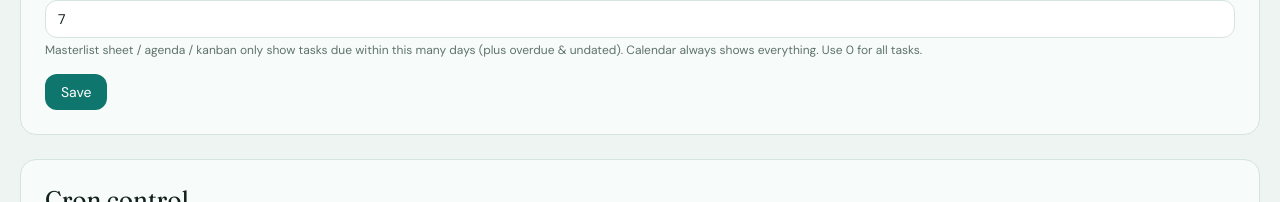
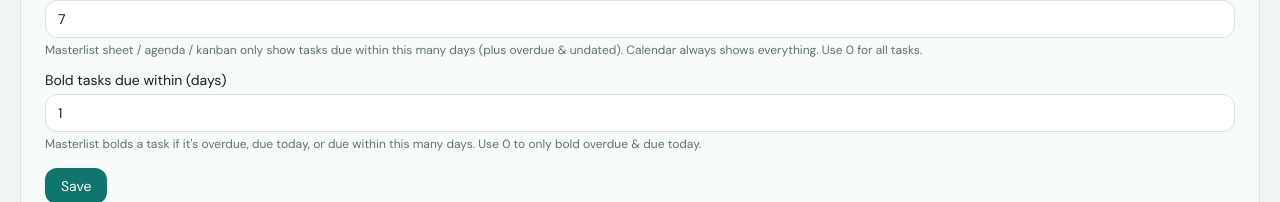
Before and after one commit to agalyar05/personal-assistant, a Next.js app: page /admin/settings in a window 1280 px wide. Shown: the part 498-700 px from the top of the page. Built offline with nearby package versions, Linux system fonts and the light colour scheme; no server answers; the database is empty.

Commit message:
Bold Masterlist tasks that are overdue, due today, or due soon
New "Bold tasks due within (days)" setting (default 1) controls the
window; a task bolds once it's within that many days of its due date,
or already overdue, as long as it isn't complete/submitted/N-A.

```diff
--- a/src/app/admin/assignments/page.tsx
+++ b/src/app/admin/assignments/page.tsx
@@ -101,6 +101,7 @@ export default function AssignmentsPage() {
   const [applications, setApplications] = useState<Application[]>([]);
   const [courses, setCourses] = useState<Course[]>([]);
   const [taskHorizonDays, setTaskHorizonDays] = useState(7);
+  const [dueSoonBoldDays, setDueSoonBoldDays] = useState(1);
   const [msg, setMsg] = useState("");
   const [celebrate, setCelebrate] = useState(false);
   const { pending: undoPending, offerUndo, runUndo, dismiss: dismissUndo } =
@@ -145,6 +146,7 @@ export default function AssignmentsPage() {
     if (sRes.ok) {
       const sJson = await sRes.json();
       setTaskHorizonDays(Number(sJson.settings?.taskHorizonDays ?? 7));
+      setDueSoonBoldDays(Number(sJson.settings?.dueSoonBoldDays ?? 1));
     }
   }, []);
 
@@ -653,6 +655,7 @@ export default function AssignmentsPage() {
         <AssignmentSheet
           assignments={sheetRows}
           courses={courses}
+          dueSoonBoldDays={dueSoonBoldDays}
           onChangeLocal={(id, patch) => {
             if (isAppSheetId(id)) {
               const realId = appIdFromSheetId(id);
--- a/src/app/admin/settings/page.tsx
+++ b/src/app/admin/settings/page.tsx
@@ -12,6 +12,7 @@ type Settings = {
   weeklyBriefingDay: string;
   weeklyBriefingTime: string;
   taskHorizonDays: number;
+  dueSoonBoldDays: number;
   uiTheme: UiThemeSettings;
   cronControl: {
     mode: "off" | "always" | "window";
@@ -28,11 +29,13 @@ export default function SettingsPage() {
   const [settings, setSettings] = useState<Settings | null>(null);
   const [saved, setSaved] = useState("");
   const [taskHorizonInput, setTaskHorizonInput] = useState("7");
+  const [dueSoonBoldInput, setDueSoonBoldInput] = useState("1");
 
   async function load() {
     const res = await fetch("/api/settings");
     const json = await res.json();
     const horizon = Number(json.settings?.taskHorizonDays ?? 7);
+    const dueSoonBold = Number(json.settings?.dueSoonBoldDays ?? 1);
     setSettings({
       ...json.settings,
       uiTheme: json.settings?.uiTheme || {
@@ -41,8 +44,10 @@ export default function SettingsPage() {
       },
       weatherCity: json.settings?.weatherCity || "Detroit",
       taskHorizonDays: horizon,
+      dueSoonBoldDays: dueSoonBold,
     });
     setTaskHorizonInput(String(horizon));
+    setDueSoonBoldInput(String(dueSoonBold));
   }
 
   useEffect(() => {
@@ -59,13 +64,18 @@ export default function SettingsPage() {
     const horizon = Number(
       json.settings?.taskHorizonDays ?? settings?.taskHorizonDays ?? 7,
     );
+    const dueSoonBold = Number(
+      json.settings?.dueSoonBoldDays ?? settings?.dueSoonBoldDays ?? 1,
+    );
     setSettings({
       ...json.settings,
       uiTheme: json.settings?.uiTheme || theme,
       weatherCity: json.settings?.weatherCity || "Detroit",
       taskHorizonDays: horizon,
+      dueSoonBoldDays: dueSoonBold,
     });
     setTaskHorizonInput(String(horizon));
+    setDueSoonBoldInput(String(dueSoonBold));
     setSaved("Saved");
     setTimeout(() => setSaved(""), 2000);
   }
@@ -163,6 +173,38 @@ export default function SettingsPage() {
               everything. Use 0 for all tasks.
             </span>
           </label>
+          <label className="text-sm sm:col-span-2">
+            Bold tasks due within (days)
+            <input
+              type="number"
+              min={0}
+              max={365}
+              className="mt-1 w-full rounded-xl border border-[var(--line)] bg-white px-3 py-2"
+              value={dueSoonBoldInput}
+              onChange={(e) => {
+                const raw = e.target.value;
+                setDueSoonBoldInput(raw);
+                if (raw === "") return;
+                const n = Number(raw);
+                if (!Number.isNaN(n)) {
+                  setSettings({
+                    ...settings,
+                    dueSoonBoldDays: Math.max(0, Math.min(365, n)),
+                  });
+                }
+              }}
+              onBlur={() => {
+                if (dueSoonBoldInput === "") {
+                  setDueSoonBoldInput(String(settings.dueSoonBoldDays));
+                }
+              }}
+            />
+            <span className="mt-1 block text-xs text-[var(--muted)]">
+              Masterlist bolds a task if it&apos;s overdue, due today, or due
+              within this many days. Use 0 to only bold overdue &amp; due
+              today.
+            </span>
+          </label>
         </div>
         <button
           type="button"
@@ -173,6 +215,7 @@ export default function SettingsPage() {
               weatherCity: settings.weatherCity,
               morningBriefingTime: settings.morningBriefingTime,
               taskHorizonDays: settings.taskHorizonDays,
+              dueSoonBoldDays: settings.dueSoonBoldDays,
               cronControl: { ...cc, timezone: settings.timezone },
             })
           }
--- a/src/app/api/settings/route.ts
+++ b/src/app/api/settings/route.ts
@@ -35,6 +35,7 @@ export async function GET(req: Request) {
         uiTheme: settings.uiTheme,
         cronControl: settings.cronControl,
         taskHorizonDays: settings.taskHorizonDays,
+        dueSoonBoldDays: settings.dueSoonBoldDays,
         kanbanColumnOrder: settings.kanbanColumnOrder,
         masterlistSheetSort: settings.masterlistSheetSort,
       },
@@ -62,6 +63,7 @@ export async function PUT(req: Request) {
     uiTheme?: UiThemeSettings;
     dashboardLayout?: DashboardLayout;
     taskHorizonDays?: number;
+    dueSoonBoldDays?: number;
     liveHours?: number;
     endLive?: boolean;
     kanbanColumnOrder?: Record<string, string[]>;
@@ -108,6 +110,11 @@ export async function PUT(req: Request) {
   } else {
     patch.taskHorizonDays = current.taskHorizonDays;
   }
+  if (body.dueSoonBoldDays !== undefined) {
+    patch.dueSoonBoldDays = Math.max(0, Math.min(365, Number(body.dueSoonBoldDays) || 0));
+  } else {
+    patch.dueSoonBoldDays = current.dueSoonBoldDays;
+  }
   if (body.kanbanColumnOrder !== undefined) {
     patch.kanbanColumnOrder = body.kanbanColumnOrder;
   }
@@ -125,6 +132,7 @@ export async function PUT(req: Request) {
       uiTheme: settings.uiTheme,
       cronControl: settings.cronControl,
       taskHorizonDays: settings.taskHorizonDays,
+      dueSoonBoldDays: settings.dueSoonBoldDays,
       kanbanColumnOrder: settings.kanbanColumnOrder,
       masterlistSheetSort: settings.masterlistSheetSort,
     },
--- a/src/components/AssignmentSheet.tsx
+++ b/src/components/AssignmentSheet.tsx
@@ -14,6 +14,7 @@ import {
   fillDateSeries,
   fillTitleSeries,
   fromInputDate,
+  isDueSoon,
   toInputDate,
 } from "@/lib/fill";
 import type {
@@ -26,6 +27,7 @@ import {
   ASSIGNMENT_DIFFICULTIES,
   ASSIGNMENT_STATUSES,
   ASSIGNMENT_STATUS_LABELS,
+  isClosedAssignmentStatus,
   isSubmittedStyle,
 } from "@/lib/types";
 import { faintClassTint } from "@/lib/themes";
@@ -145,6 +147,7 @@ function inRange(pos: CellPos, a: CellPos, b: CellPos) {
 export function AssignmentSheet({
   assignments,
   courses,
+  dueSoonBoldDays,
   onChangeLocal,
   onApplySortOrders,
   onPatch,
@@ -157,6 +160,8 @@ export function AssignmentSheet({
 }: {
   assignments: Assignment[];
   courses: Course[];
+  /** Bold a row if its due date is overdue, today, or within this many days. */
+  dueSoonBoldDays: number;
   onChangeLocal: (id: string, patch: Partial<Assignment>) => void;
   onApplySortOrders: (orders: { id: string; sortOrder: number }[]) => void;
   onPatch: (patch: Partial<Assignment> & { id: string }) => Promise<void>;
@@ -1447,6 +1452,11 @@ export function AssignmentSheet({
                   isSubmittedStyle(a.status)
                     ? "text-[var(--muted)] line-through opacity-70"
                     : ""
+                } ${
+                  !isClosedAssignmentStatus(a.status) &&
+                  isDueSoon(a.dueAt, dueSoonBoldDays)
+                    ? "font-bold"
+                    : ""
                 } ${dragRowSet?.includes(rowIdx) ? "opacity-50" : ""}`}
                 style={rowTint ? { backgroundColor: rowTint } : undefined}
               >
--- a/src/lib/db/index.ts
+++ b/src/lib/db/index.ts
@@ -109,6 +109,10 @@ export async function getSettings(): Promise<AppSettings> {
     taskHorizonDays: Math.max(
       0,
       Math.min(365, Number(payload.taskHorizonDays ?? DEFAULT_SETTINGS.taskHorizonDays)),
+    ),
+    dueSoonBoldDays: Math.max(
+      0,
+      Math.min(365, Number(payload.dueSoonBoldDays ?? DEFAULT_SETTINGS.dueSoonBoldDays)),
     ),
   };
 }
--- a/src/lib/db/local.ts
+++ b/src/lib/db/local.ts
@@ -56,6 +56,9 @@ async function readStore(): Promise<Store> {
         taskHorizonDays:
           parsed.settings?.taskHorizonDays ??
           DEFAULT_STORE.settings.taskHorizonDays,
+        dueSoonBoldDays:
+          parsed.settings?.dueSoonBoldDays ??
+          DEFAULT_STORE.settings.dueSoonBoldDays,
       },
       listItems: (parsed.listItems || []).map((i) => ({
         ...i,
--- a/src/lib/fill.ts
+++ b/src/lib/fill.ts
@@ -195,3 +195,18 @@ export function withinTaskHorizon(
   end.setDate(end.getDate() + horizonDays);
   return due.getTime() <= end.getTime();
 }
+
+/** Whether a task is overdue, due today, or due within `days` days. */
+export function isDueSoon(
+  dueAt: string | null,
+  days: number,
+  now = new Date(),
+): boolean {
+  if (!dueAt) return false;
+  const p = dueDateParts(dueAt);
+  if (!p) return false;
+  const due = new Date(p.year, p.month, p.day, 12, 0, 0);
+  const end = new Date(now.getFullYear(), now.getMonth(), now.getDate(), 12, 0, 0);
+  end.setDate(end.getDate() + Math.max(0, days));
+  return due.getTime() <= end.getTime();
+}
--- a/src/lib/types.ts
+++ b/src/lib/types.ts
@@ -77,6 +77,8 @@ export type AppSettings = {
   thinkingSheet: ThinkingSheetData;
   /** Show tasks due within this many days (overdue + undated always). 0 = all. Calendar ignores this. */
   taskHorizonDays: number;
+  /** Bold a task if it's overdue, due today, or due within this many days. */
+  dueSoonBoldDays: number;
   /** Reminder text waiting for a time from the user (SMS follow-up). */
   pendingReminderMessage: string | null;
   /** User-dragged Kanban column order, keyed "todo" or "masterlist:<status|difficulty|class>". */
@@ -262,6 +264,7 @@ export const DEFAULT_SETTINGS: AppSettings = {
     cells: {},
   },
   taskHorizonDays: 7,
+  dueSoonBoldDays: 1,
   pendingReminderMessage: null,
   kanbanColumnOrder: {},
   masterlistSheetSort: null,
```
